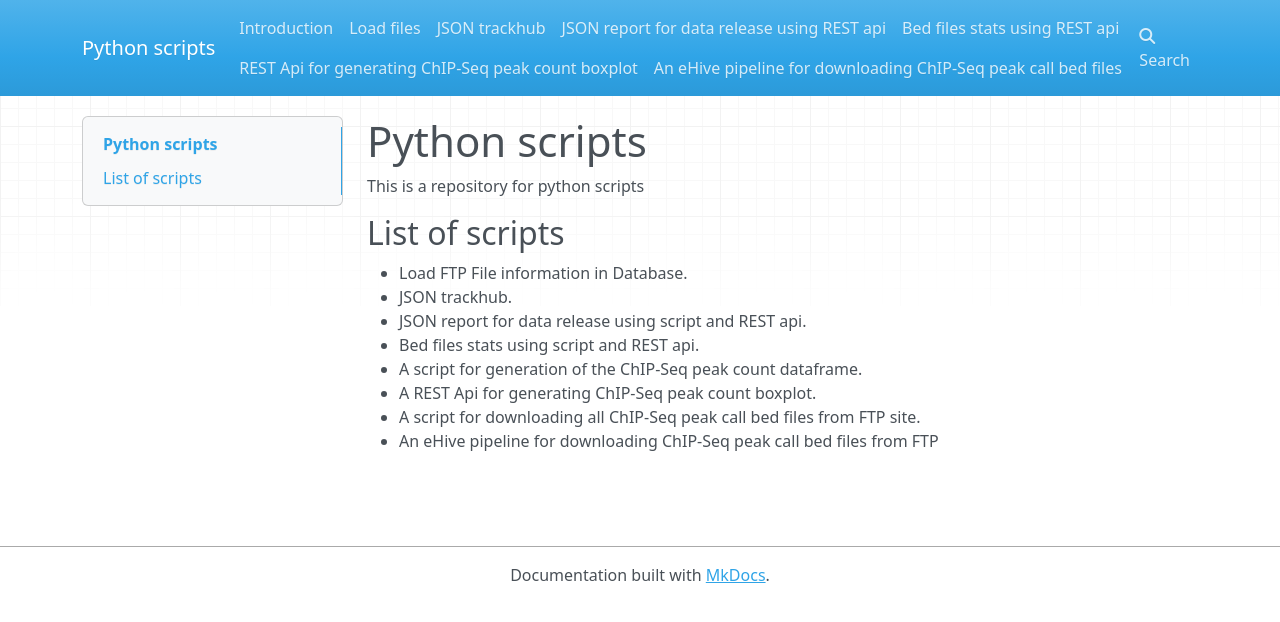
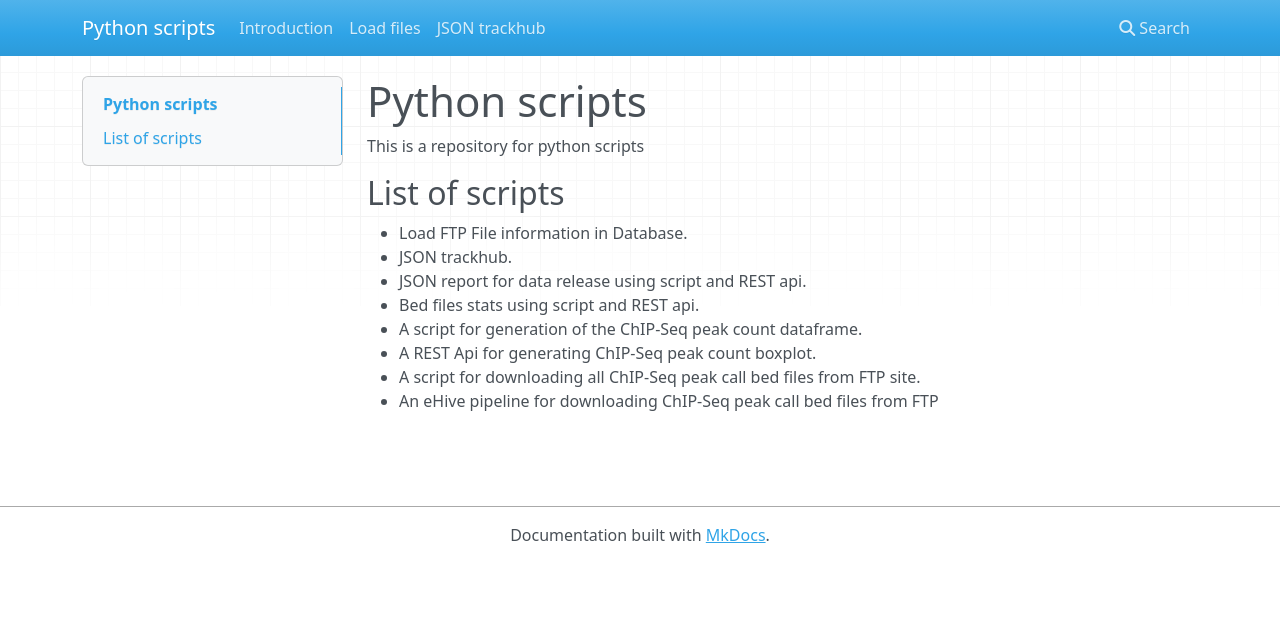
Before and after one commit to avikdatta/python_scripts, an MkDocs documentation site: the page built from docs/index.md, in a window 1280 px wide. Shown: the top 622 px of the page. Built offline with MkDocs 1.6.1, drawn with Linux system fonts in a browser that asks for light colours; nearby versions of some CDN libraries; old or Windows-style settings are respelled for this version of MkDocs.

Commit message:
Update mkdocs.yml

```diff
--- a/mkdocs.yml
+++ b/mkdocs.yml
@@ -3,7 +3,3 @@ pages:
     - 'Introduction': 'docs/index.md'
     - 'Load files': 'scripts/load_ftp_files/'
     - 'JSON trackhub': 'scripts/index_to_json_hub/'
-    - 'JSON report for data release using REST api': 'scripts/prepare_report/index_report/json_report_rest/'
-    - 'Bed files stats using REST api': 'scripts/prepare_report/bed_files_count_report/bed_report_rest_api/'
-    - 'REST Api for generating ChIP-Seq peak count boxplot': 'scripts/plot_data/plot_bed_peak_for_group/'
-    - 'An eHive pipeline for downloading ChIP-Seq peak call bed files': 'lib/Hive/PipeConfig/Get_FTP_bed_files/'
```
